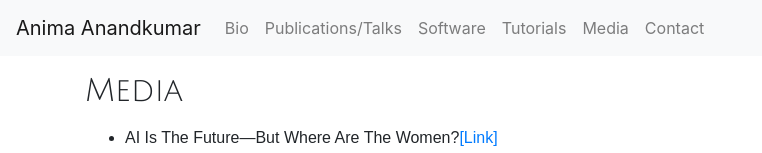
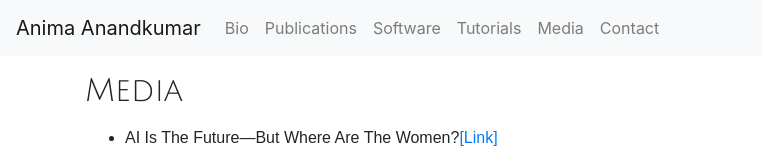
Before and after one commit to Mega-DatA-Lab/homepage-anandkumar, a plain HTML site: page media.html in a window 1280 px wide. Shown: the top 153 px of the page, without its empty margins (0-762 px from the left). Drawn offline with nearby package versions, Linux system fonts and the light colour scheme; a web font is replaced by a local one.

Commit message:
Update media.html

```diff
--- a/media.html
+++ b/media.html
@@ -19,7 +19,7 @@
       <div class="collapse navbar-collapse" id="navbarNavAltMarkup">
         <div class="navbar-nav">
           <a class="nav-item nav-link" href="index.html#bio">Bio</a>
-          <a class="nav-item nav-link" href="index.html#publications">Publications/Talks</a>
+          <a class="nav-item nav-link" href="index.html#publications">Publications</a>
           <a class="nav-item nav-link" href="index.html#software">Software</a>
           <a class="nav-item nav-link" href="index.html#tutorials">Tutorials</a>
           <a class="nav-item nav-link" href="index.html#media">Media</a>
```
